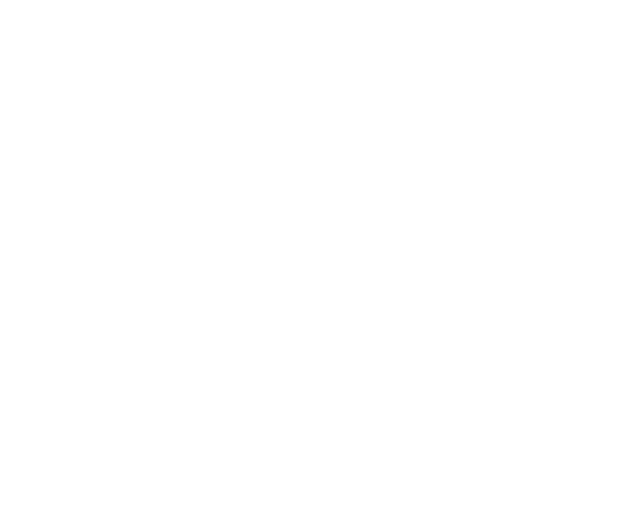
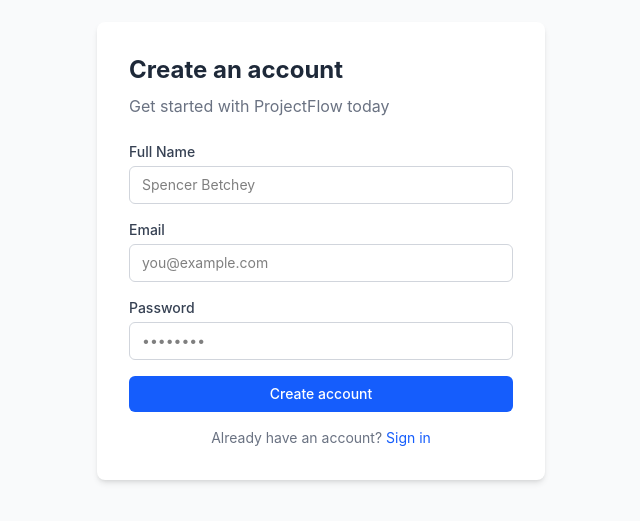
Before and after one commit to spencerbetchey/jira-clone, a React (Vite) app in the folder client/: page /register in a window 1280 px wide. Before the commit this address had no page. Shown: the part 149-670 px from the top of the page, without its empty margins (319-959 px from the left). Built offline with nearby package versions, Linux system fonts and the light colour scheme.

Commit message:
Built Register page

```diff
--- a/client/src/App.jsx
+++ b/client/src/App.jsx
@@ -1,6 +1,7 @@
 import { Routes, Route, Navigate } from 'react-router-dom'
 import Layout from './components/layout/Layout'
 import Login from './pages/Auth/Login'
+import Register from './pages/Auth/Register'
 import Dashboard from './pages/Dashboard/Dashboard'
 import Projects from './pages/Projects/Projects'
 import Tickets from './pages/Tickets/Tickets'
@@ -9,6 +10,7 @@
   return (
     <Routes>
       <Route path="/login" element={<Login />} />
+      <Route path="/register" element={<Register />} />
       <Route path="/" element={<Navigate to="/login" />} />
       <Route path="/dashboard" element={<Layout><Dashboard /></Layout>} />
       <Route path="/projects" element={<Layout><Projects /></Layout>} />
--- /dev/null
+++ b/client/src/pages/Auth/Register.jsx
@@ -0,0 +1,112 @@
+import { useState } from 'react'
+import { Link, useNavigate } from 'react-router-dom'
+import { useAuth } from '../../context/AuthContext'
+import axios from 'axios'
+
+function Register() {
+  const [name, setName] = useState('')
+  const [email, setEmail] = useState('')
+  const [password, setPassword] = useState('')
+  const [error, setError] = useState('')
+  const [loading, setLoading] = useState(false)
+
+  const { login } = useAuth()
+  const navigate = useNavigate()
+
+  const handleSubmit = async (e) => {
+    e.preventDefault()
+    setError('')
+    setLoading(true)
+
+    try {
+      const res = await axios.post('http://localhost:5000/api/auth/register', {
+        name,
+        email,
+        password,
+      })
+
+      login(res.data.user, res.data.token)
+      navigate('/dashboard')
+    } catch (err) {
+      setError(err.response?.data?.message || 'Something went wrong')
+    } finally {
+      setLoading(false)
+    }
+  }
+
+  return (
+    <div className="min-h-screen bg-gray-50 flex items-center justify-center">
+      <div className="bg-white p-8 rounded-lg shadow-md w-full max-w-md">
+        <h1 className="text-2xl font-bold text-gray-800 mb-2">Create an account</h1>
+        <p className="text-gray-500 mb-6">Get started with ProjectFlow today</p>
+
+        {error && (
+          <div className="bg-red-50 text-red-600 px-4 py-3 rounded-md mb-4 text-sm">
+            {error}
+          </div>
+        )}
+
+        <form onSubmit={handleSubmit} className="space-y-4">
+          <div>
+            <label className="block text-sm font-medium text-gray-700 mb-1">
+              Full Name
+            </label>
+            <input
+              type="text"
+              value={name}
+              onChange={(e) => setName(e.target.value)}
+              className="w-full border border-gray-300 rounded-md px-3 py-2 text-sm focus:outline-none focus:ring-2 focus:ring-blue-500"
+              placeholder="Spencer Betchey"
+              required
+            />
+          </div>
+
+          <div>
+            <label className="block text-sm font-medium text-gray-700 mb-1">
+              Email
+            </label>
+            <input
+              type="email"
+              value={email}
+              onChange={(e) => setEmail(e.target.value)}
+              className="w-full border border-gray-300 rounded-md px-3 py-2 text-sm focus:outline-none focus:ring-2 focus:ring-blue-500"
+              placeholder="you@example.com"
+              required
+            />
+          </div>
+
+          <div>
+            <label className="block text-sm font-medium text-gray-700 mb-1">
+              Password
+            </label>
+            <input
+              type="password"
+              value={password}
+              onChange={(e) => setPassword(e.target.value)}
+              className="w-full border border-gray-300 rounded-md px-3 py-2 text-sm focus:outline-none focus:ring-2 focus:ring-blue-500"
+              placeholder="••••••••"
+              required
+            />
+          </div>
+
+          <button
+            type="submit"
+            disabled={loading}
+            className="w-full bg-blue-600 text-white py-2 rounded-md text-sm font-medium hover:bg-blue-700 disabled:opacity-50 transition-colors"
+          >
+            {loading ? 'Creating account...' : 'Create account'}
+          </button>
+        </form>
+
+        <p className="text-sm text-gray-500 mt-4 text-center">
+          Already have an account?{' '}
+          <Link to="/login" className="text-blue-600 hover:underline">
+            Sign in
+          </Link>
+        </p>
+      </div>
+    </div>
+  )
+}
+
+export default Register
```
